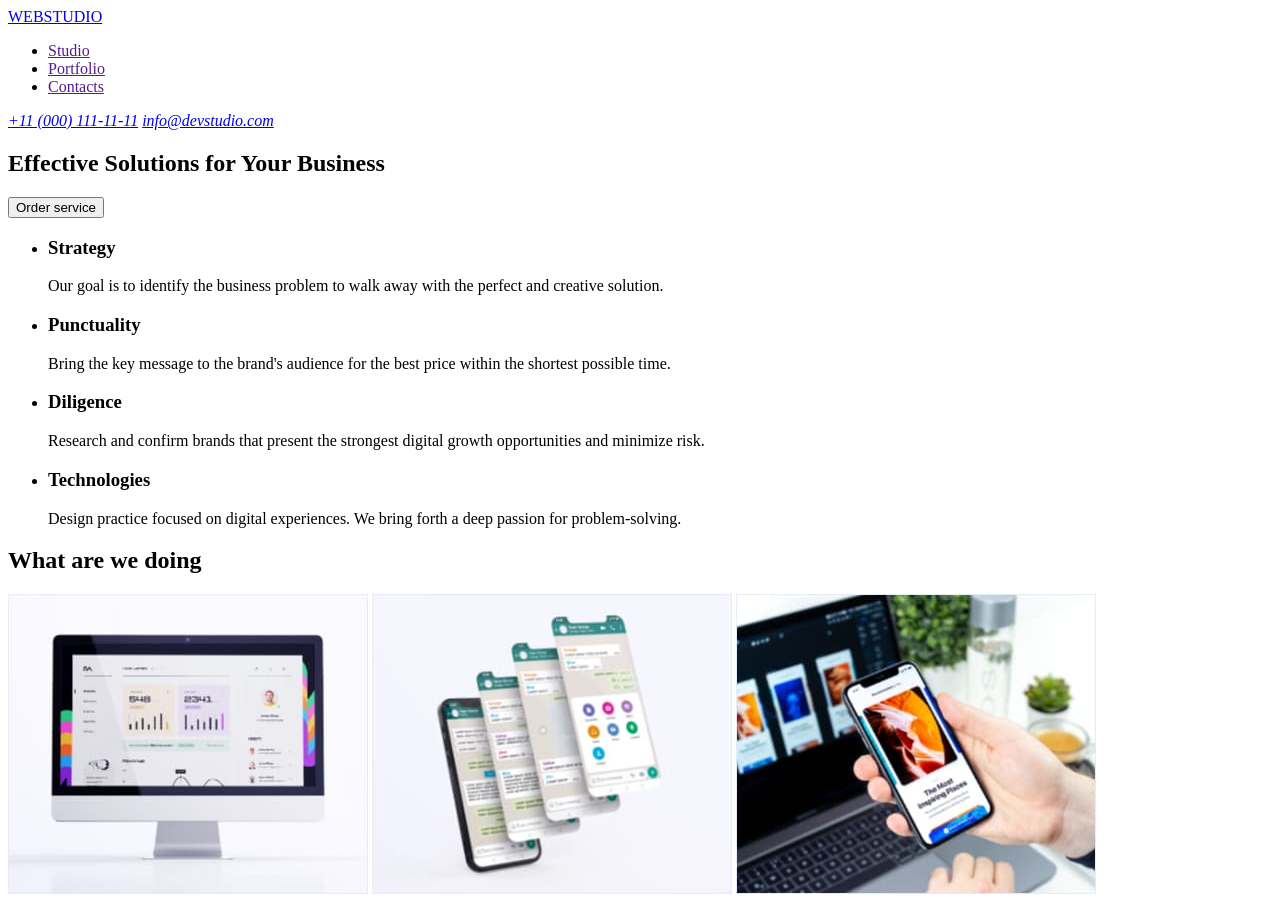
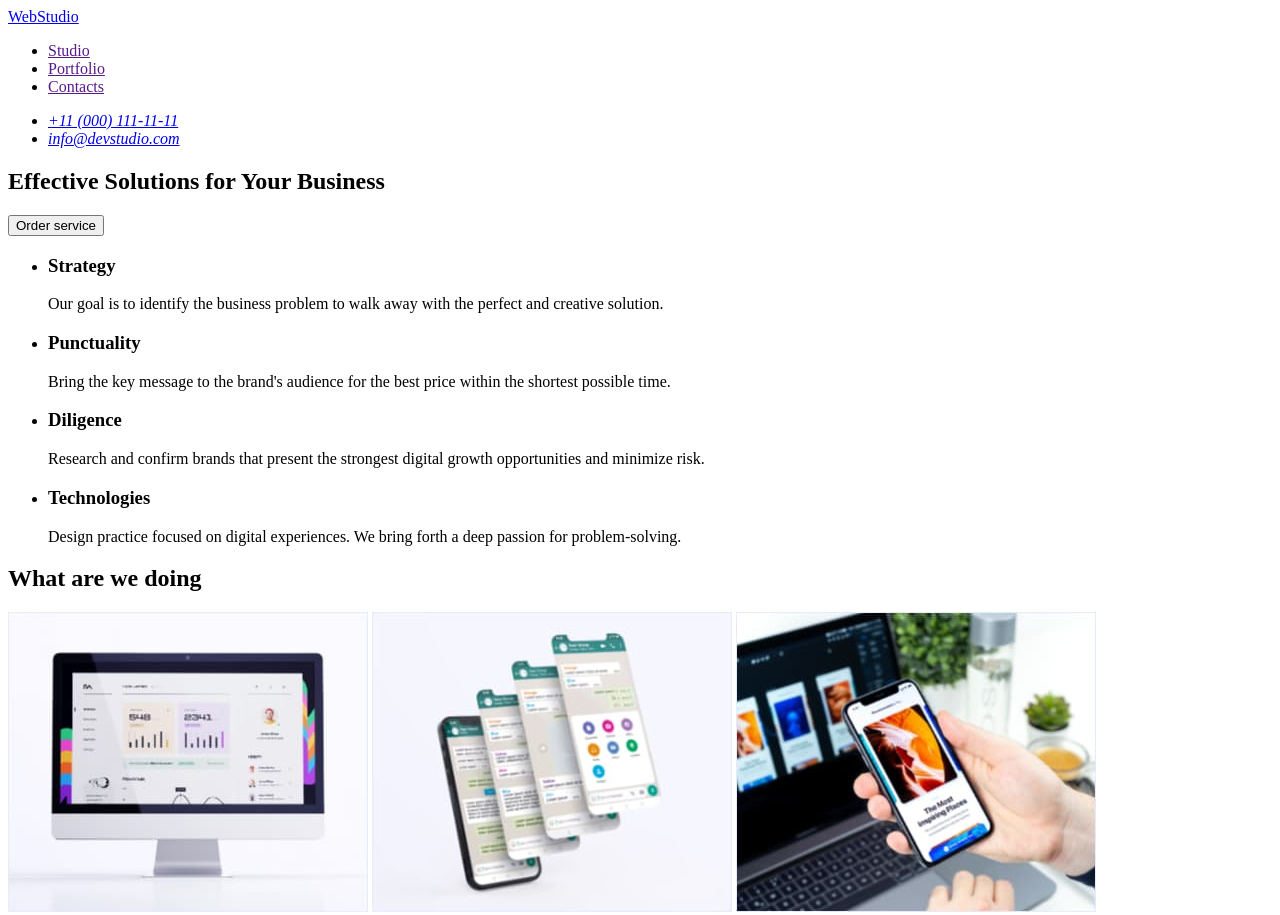
Before and after one commit to AndyMalcolm/goit-markup-hw-01, a plain HTML site: page index.html in a window 1280 px wide. Shown: the top 915 px of the page. Drawn offline with Linux system fonts and the light colour scheme.

Commit message:
index.html

```diff
--- a/index.html
+++ b/index.html
@@ -9,7 +9,7 @@
   <body>
     <header>
       <nav>
-        <a href="./index.html">WEBSTUDIO</a>
+        <a href="./index.html">WebStudio</a>
         <ul>
           <li>
             <a href="">Studio</a>
@@ -23,8 +23,10 @@
         </ul>
       </nav>
       <address>
-        <a href="tel:+110001111111">+11 (000) 111-11-11</a>
-        <a href="mailto:info@devstudio.com">info@devstudio.com</a>
+        <ul>
+          <li><a href="tel:+110001111111">+11 (000) 111-11-11</a></li>
+          <li><a href="mailto:info@devstudio.com">info@devstudio.com</a></li>
+        </ul>
       </address>
     </header>
     <main>
@@ -68,7 +70,12 @@
         <h2>What are we doing</h2>
         <img src="./images/1.jpg" width="360" height="300" alt="Notebook" />
         <img src="./images/2.jpg" width="360" height="300" alt="Smartphone" />
-        <img src="./images/1-2.jpg" width="360" height="300" alt="Notebook and smartphone" />
+        <img
+          src="./images/1-2.jpg"
+          width="360"
+          height="300"
+          alt="Notebook and smartphone"
+        />
       </section>
       <section>
         <h2>Our Team</h2>
```
